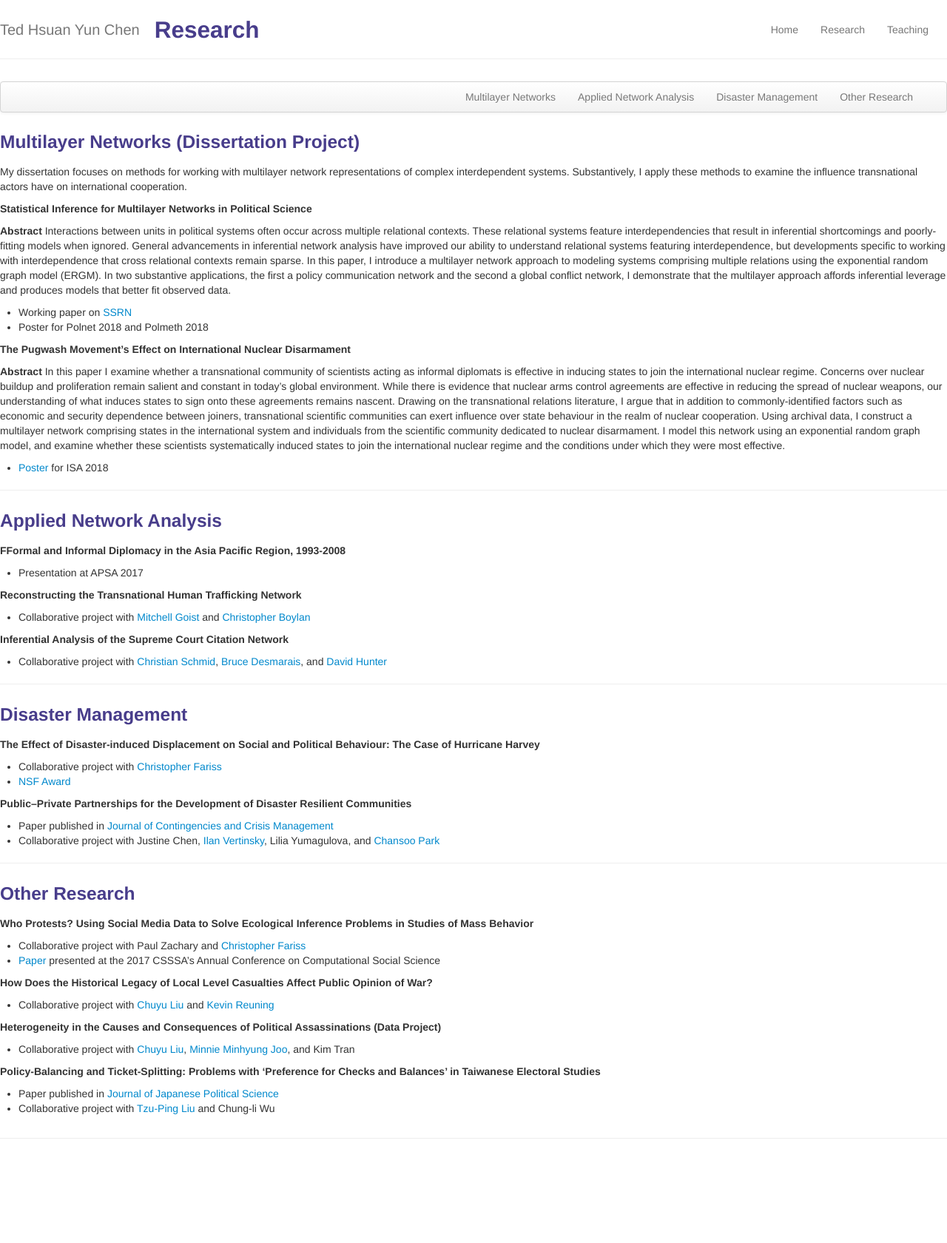
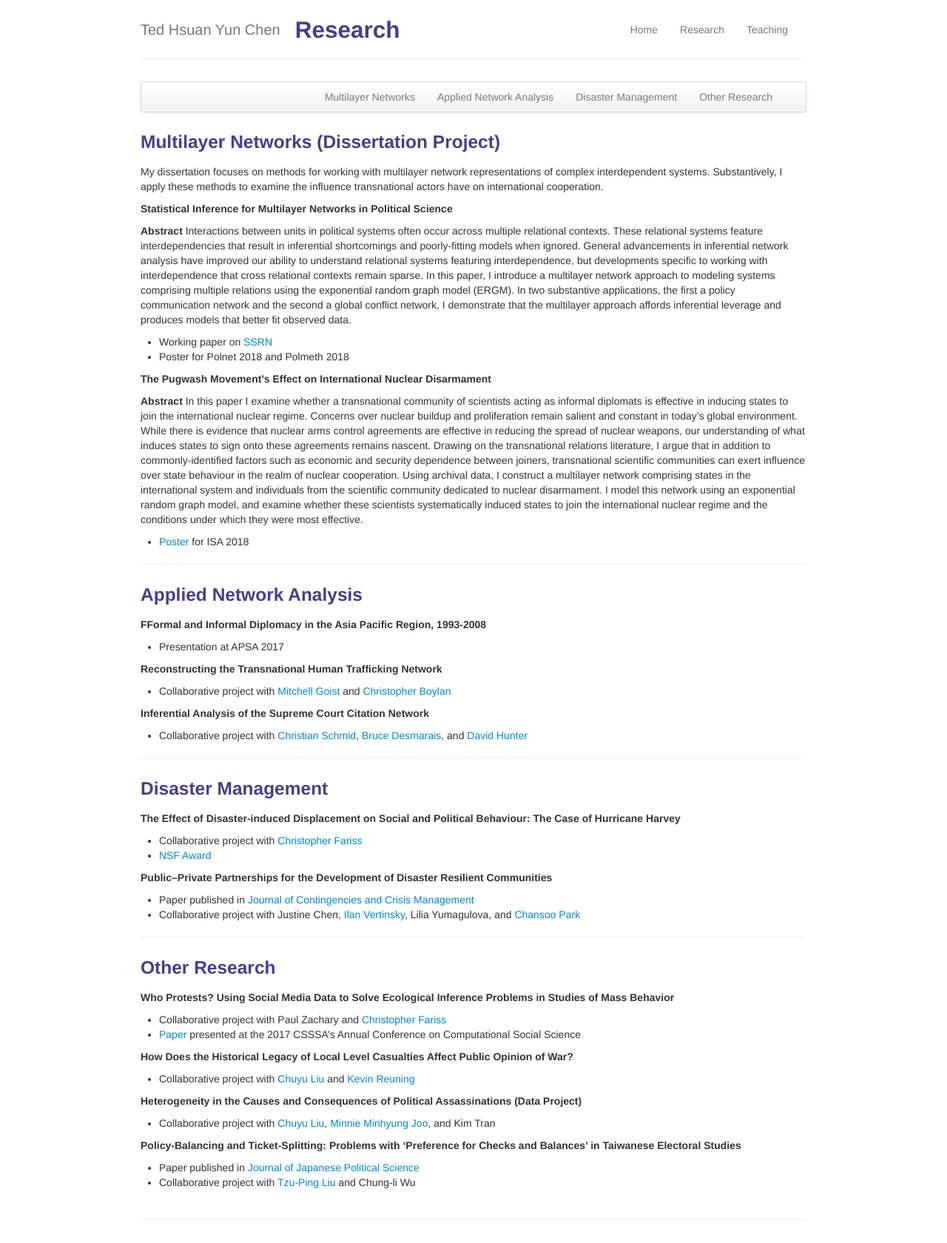
Before and after one commit to tedhchen/tedhchen.github.io, a Jekyll site: the page built from pages/research.md, in a window 1280 px wide. Shown: the whole page at 74% size. Built offline with Jekyll 4.4.1, drawn with Linux system fonts in a browser that asks for light colours; before the commit the page ends 1560 px from its top, so only the background shows below that.

Commit message:
adjusted page width

```diff
--- a/_includes/themes/twitter/default.html
+++ b/_includes/themes/twitter/default.html
@@ -32,7 +32,7 @@
 
   <body>
       <div class="navbar">
-		<div class="container.narrow">
+		<div class="container-narrow">
           <a class="brand" href="{{ HOME_PATH }}">{{ site.title }}</a>
           <ul class="nav">
               <li><a href="{{ BASE_PATH }}/index.html">Home</a></li>
@@ -42,7 +42,7 @@
         </div>
 	  </div>
 
-    <div class="container.narrow">
+    <div class="container-narrow">
 
       <div class="content">
         {{ content }}
```
Also changed, not shown: index.md (+13 -9 lines).
